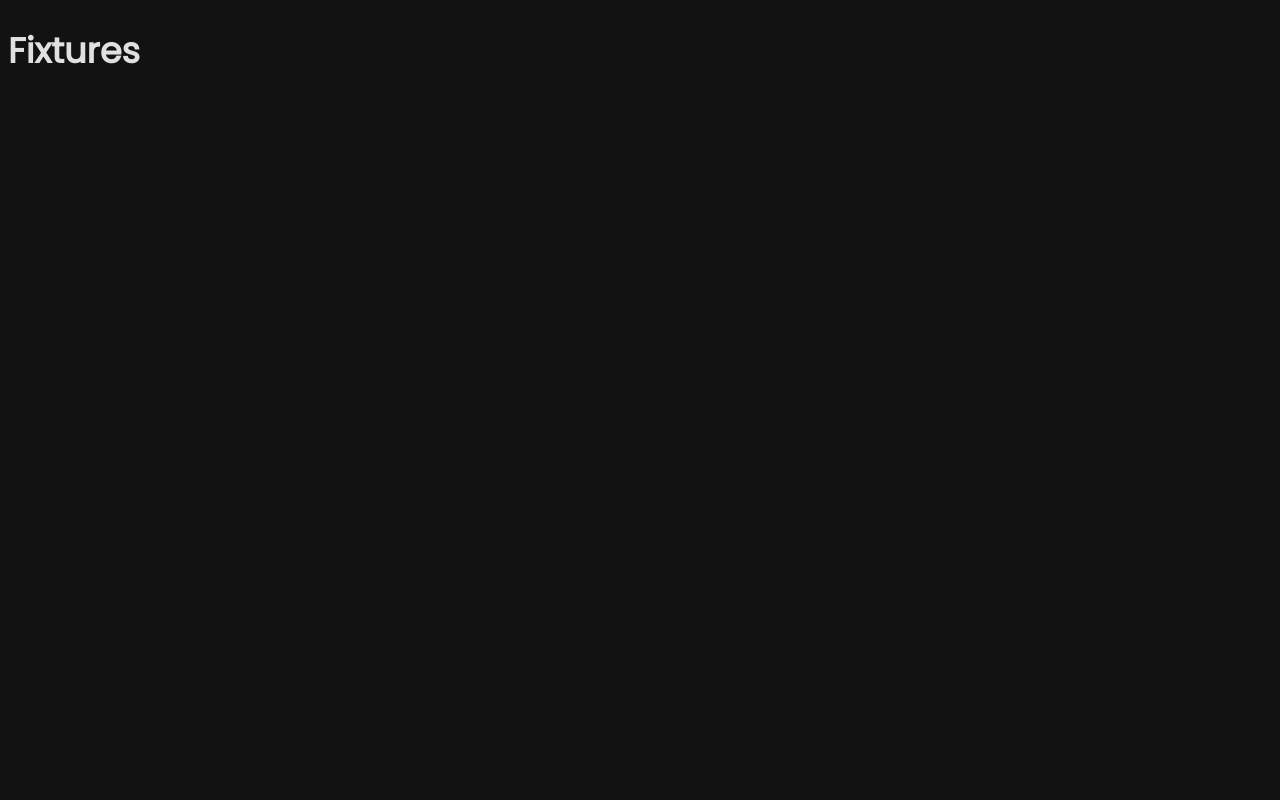
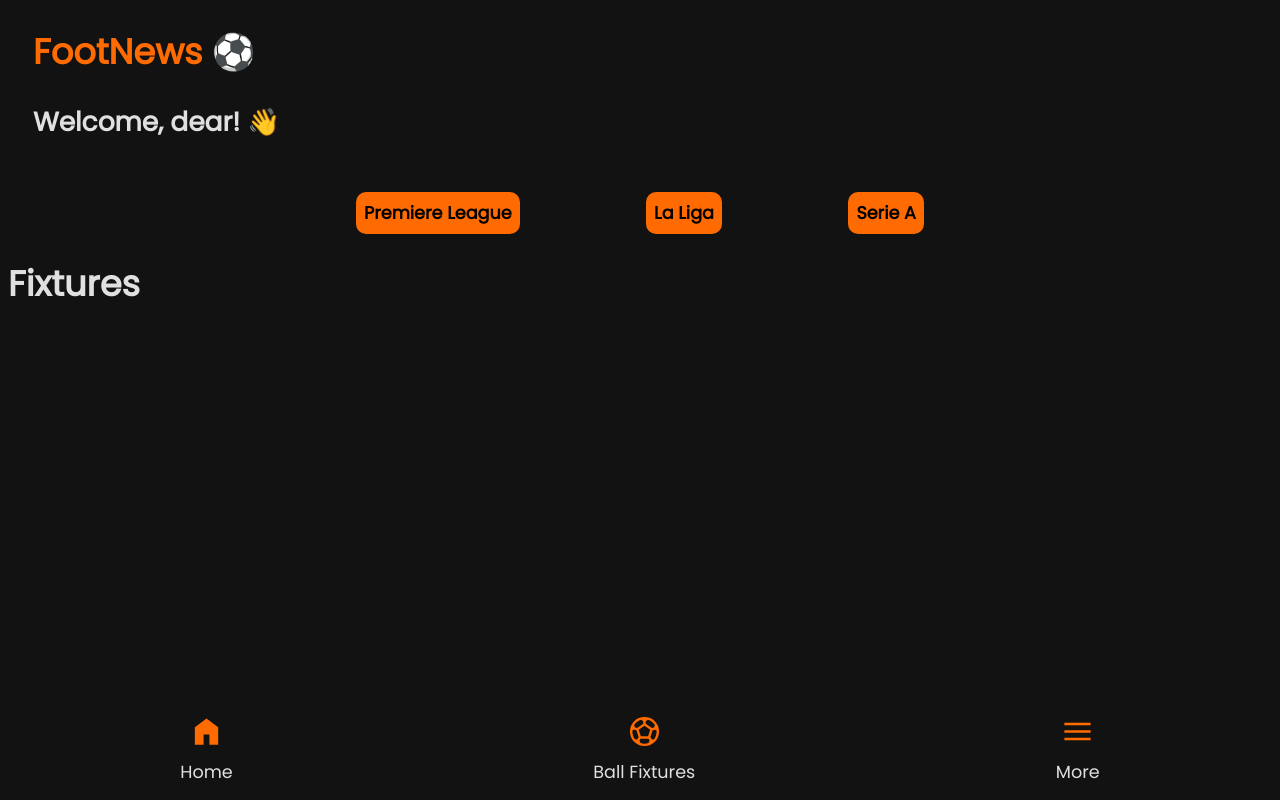
Before and after one commit to isaacszn/foot-news, a React (Vite) app: page /fixtures in a window 1280 px wide. Built offline with nearby package versions, Linux system fonts and the light colour scheme.

Commit message:
another quick update

```diff
--- a/src/components/BottomNav/BottomNav.jsx
+++ b/src/components/BottomNav/BottomNav.jsx
@@ -1,4 +1,4 @@
-import { Link } from 'react-router-dom'
+import { NavLink } from 'react-router-dom'
 import home from '../../assets/icons/home.svg'
 import fixtures from '../../assets/icons/fixtures.svg'
 import more from '../../assets/icons/more.svg'
@@ -7,18 +7,18 @@ import styles from './BottomNav.module.css'
 const BottomNav = () => {
     return (
       <div className={styles.container}>
-        <Link to="/home" className={styles.container_item}>
+        <NavLink to="/home" className={({ isActive }) => (isActive ? styles.nav_active : styles.container_item)}>
           <img src={home} alt="Home" width="35px" height="35px" />
           <span>Home</span>
-        </Link>
-        <Link to="/fixtures" className={styles.container_item}>
+        </NavLink>
+        <NavLink to="/fixtures" className={styles.container_item}>
           <img src={fixtures} alt="Fixtures" width="35px" height="35px" />
           <span>Ball Fixtures</span>
-        </Link>
-        <Link to="/more" className={styles.container_item}>
+        </NavLink>
+        <NavLink to="/more" className={styles.container_item}>
           <img src={more} alt="More" width="35px" height="35px" />
           <span>More</span>
-        </Link>
+        </NavLink>
       </div>
     );
 }
--- a/src/components/BottomNav/BottomNav.module.css
+++ b/src/components/BottomNav/BottomNav.module.css
@@ -26,3 +26,17 @@
 .container_item:hover, .container_item:focus, .container_item:active {
     opacity: 70%;
 }
+
+.nav_active {
+    display: flex;
+    flex-direction: column;
+    align-items: center;
+    cursor: pointer;
+    color: var(--text-color);
+    text-decoration: none;
+    border-bottom: 3px solid var(--primary-color);
+}
+
+.nav_active span {
+    margin-top: 10px;
+}
--- a/src/components/Header/Header.jsx
+++ b/src/components/Header/Header.jsx
@@ -4,7 +4,7 @@ const Header = () => {
     return (
         <div className={styles.container}>
             <h1><a href="https://footnewsapp.vercel.app">FootNews ⚽</a></h1>
-            <h2>Welcome, dear 👋!</h2>
+            <h2>Welcome, dear! 👋</h2>
         </div>
     )
 }
--- a/src/pages/Fixtures/Fixtures.jsx
+++ b/src/pages/Fixtures/Fixtures.jsx
@@ -1,7 +1,14 @@
+import Header from '../../components/Header/Header'
+import BottomNav from '../../components/BottomNav/BottomNav'
+import Leagues from '../../components/Leagues/Leagues'
+
 const Fixtures = () => {
     return (
         <>
+         <Header />
+         <Leagues />
          <h1>Fixtures</h1>
+         <BottomNav />
         </>
     )
 }
```
